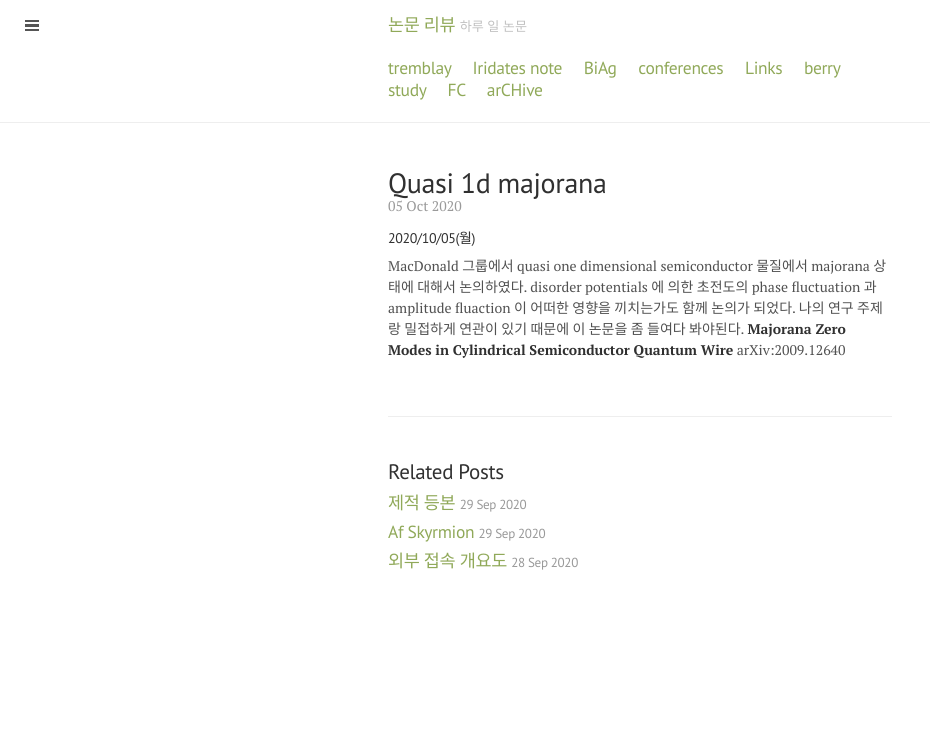
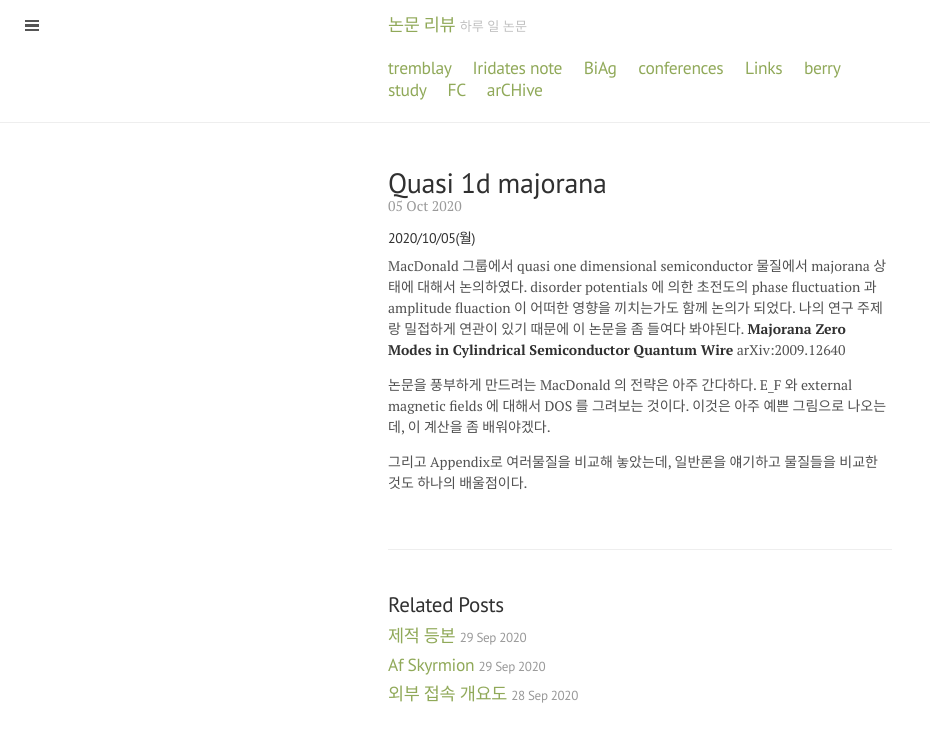
Before and after one commit to qkrwlsghdcjsworlt/work, a Jekyll site: the page built from _posts/2020/2020-10-05-Quasi-1D majorana.markdown, in a window 1280 px wide. Shown: the top 742 px of the page, without its empty margins (0-930 px from the left). Built offline with Jekyll 4.4.1, drawn with Linux system fonts in a browser that asks for light colours; our own code applies the rules of GitHub Pages for plain Markdown files.

Commit message:
“update”

```diff
--- a/_posts/2020/2020-10-05-Quasi-1D majorana.markdown
+++ b/_posts/2020/2020-10-05-Quasi-1D majorana.markdown
@@ -16,3 +16,8 @@ disorder potentials 에 의한 초전도의 phase fluctuation 과 amplitude flua
 나의 연구 주제랑 밀접하게 연관이 있기 때문에 이 논문을 좀 들여다 봐야된다.
 **Majorana Zero Modes in Cylindrical Semiconductor Quantum Wire**
 arXiv:2009.12640
+
+
+논문을 풍부하게 만드려는 MacDonald 의 전략은 아주 간다하다. E_F 와 external magnetic fields 에 대해서 DOS 를 그려보는 것이다. 이것은 아주 예쁜 그림으로 나오는데, 이 계산을 좀 배워야겠다.
+
+그리고 Appendix로 여러물질을 비교해 놓았는데, 일반론을 얘기하고 물질들을 비교한 것도 하나의 배울점이다.
```
Also changed, not shown: 2 other files.
